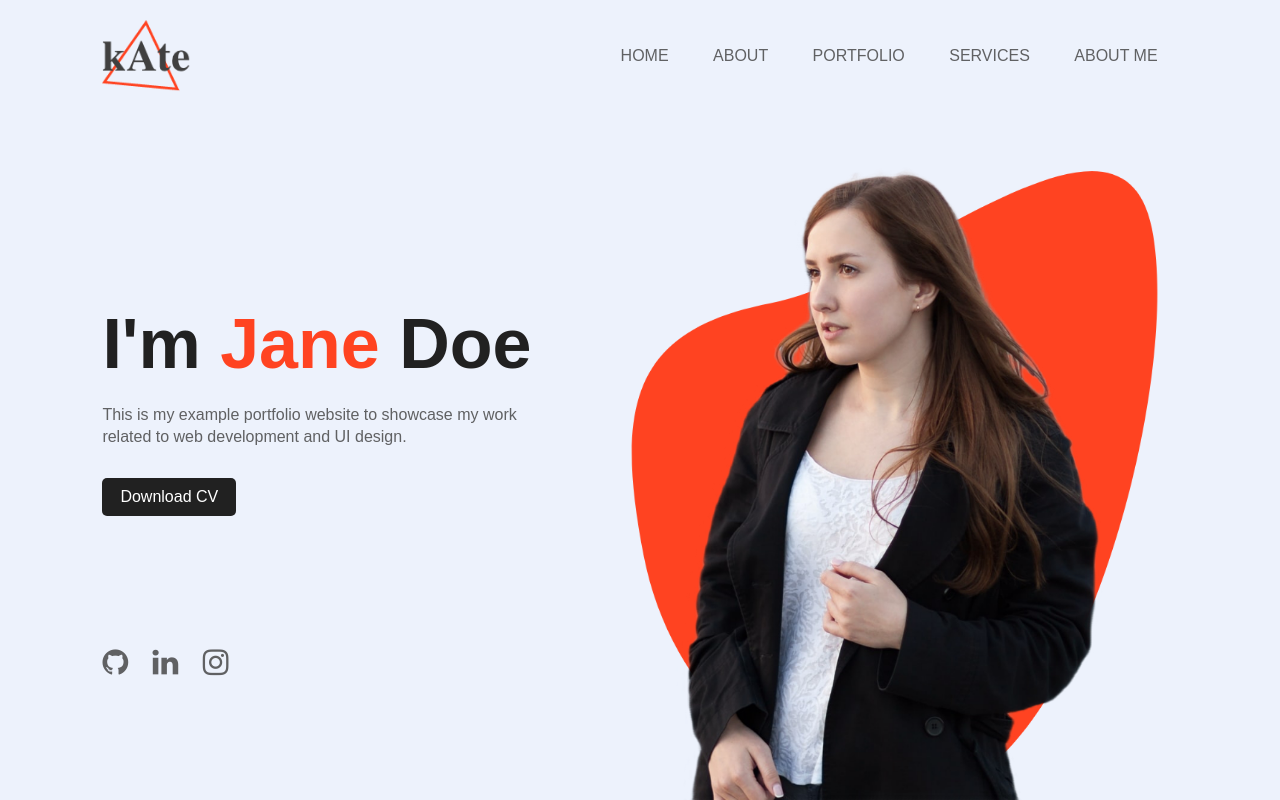
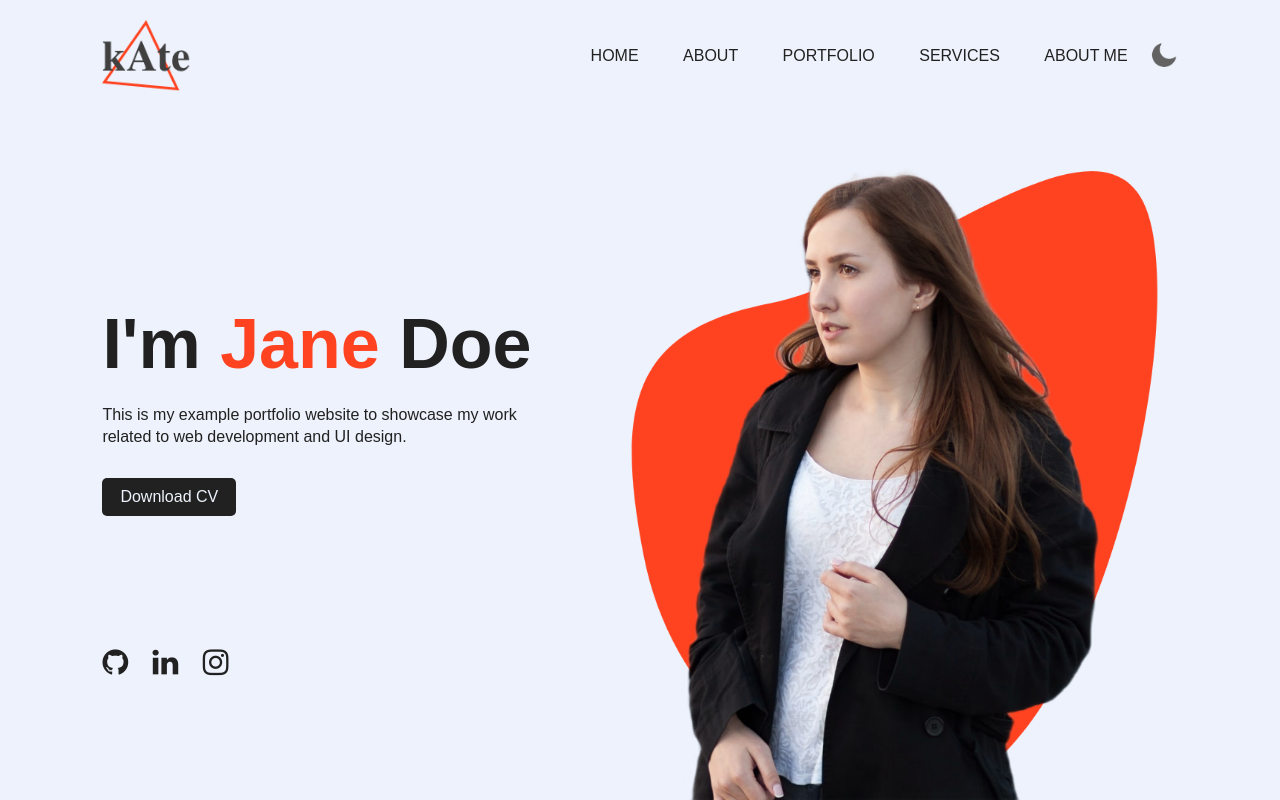
Before and after one commit to mrndolo/portfolio-site-sample, a plain HTML site: page index.html in a window 1280 px wide. Drawn offline with Linux system fonts and the light colour scheme.

Commit message:
Added darl/light mode theme variables and icons

```diff
--- a/index.html
+++ b/index.html
@@ -19,6 +19,7 @@
                 <li><a href="">SERVICES</a></li>
                 <li><a href="">ABOUT ME</a></li>
             </ul>
+            <img src="./images/moon.png" id="icon">
         </nav>
         <div class="info">
             <h1>I'm <span>Jane</span> Doe</h1>
--- a/style.css
+++ b/style.css
@@ -2,10 +2,27 @@
     margin: 0;
     padding: 0;
 }
+:root{
+    --primary-color: #edf2fc;
+    --secondary-color: #212121;
+
+}
+.dark-theme{
+    --primary-color: #000106;
+    --secondary-color: #fff;
+}
+#icon{
+    width: 30px;
+    cursor: pointer;
+}
+nav ul{
+    flex: 1;
+    text-align: right;
+}
 .hero{
     height: 100vh;
     width: 100%;
-    background: #edf2fc;
+    background: var(--primary-color);
     font-family: Arial, Helvetica, sans-serif;
     position: relative;
 }
@@ -28,7 +45,7 @@ nav ul li{
 }
 nav ul li a{
     text-decoration: none;
-    color: #606163;
+    color: var(--secondary-color);
 }
 nav ul li a:hover{
     color: #ff4321;
@@ -39,21 +56,21 @@ nav ul li a:hover{
 }
 .info h1{
     font-size: 70px;
-    color: #212121;
+    color: var(--secondary-color);
     margin-bottom: 20px;
 }
 span{
     color: #ff4321;
 }
 .info p{
-    color: #606163;
+    color: var(--secondary-color);
     line-height: 22px;
 }
 .info a{
-    background: #212121;
+    background: var(--secondary-color);
     padding: 10px 18px;
     text-decoration: none;
-    color: #fff;
+    color: var(--primary-color);
     display: inline-block;
     margin: 30px 0;
     border-radius: 5px;
@@ -85,7 +102,7 @@ span{
 }
 .social-links a{
     font-size: 30px;
-    color: #606163;
+    color: var(--secondary-color);
     margin-right: 20px;
     cursor: pointer;
 }
```
Also changed, not shown: images/moon.png (added), images/sun.png (added).
